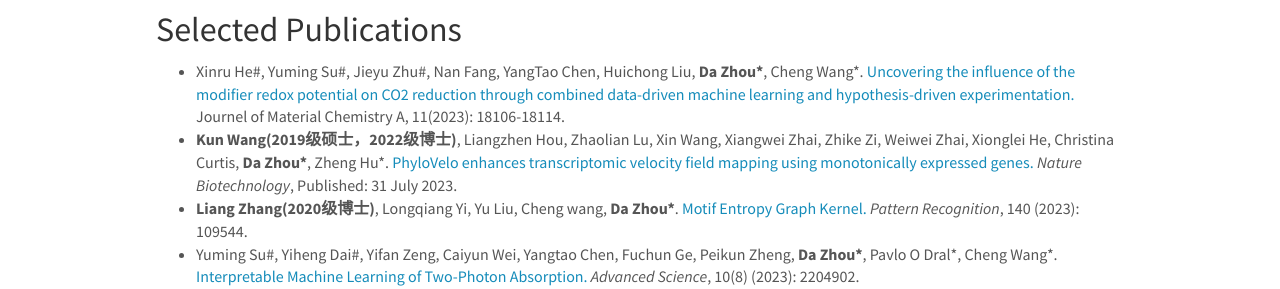
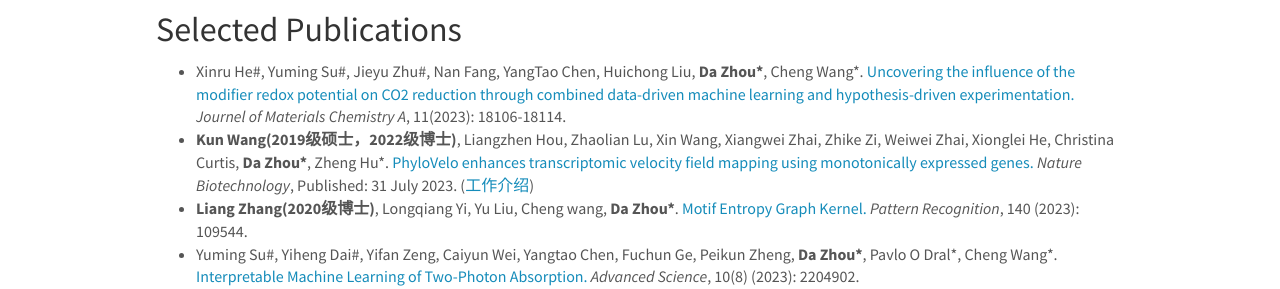
Before and after one commit to ZhouDaLab/zhoudalab.github.io, a Jekyll site: the page built from _pages/publications.md, in a window 1280 px wide and 900 px high. Shown: the part 140-429 px from the top of the window. Built offline with Jekyll 4.4.1, drawn with Linux system fonts in a browser that asks for light colours; nearby versions of some CDN libraries.

Commit message:
Update publications.md

```diff
--- a/_pages/publications.md
+++ b/_pages/publications.md
@@ -11,8 +11,8 @@ permalink: /publications/
 
 ## Selected Publications
 
-- Xinru He\#, Yuming Su\#, Jieyu Zhu\#, Nan Fang, YangTao Chen, Huichong Liu, **Da Zhou\***, Cheng Wang\*. [Uncovering the influence of the modifier redox potential on CO2 reduction through combined data-driven machine learning and hypothesis-driven experimentation.](https://doi.org/10.1039/D3TA03115B) 	Journel of Material Chemistry A, 11(2023): 18106-18114.
-- **Kun Wang(2019级硕士，2022级博士)**, Liangzhen Hou, Zhaolian Lu, Xin Wang, Xiangwei Zhai, Zhike Zi, Weiwei Zhai, Xionglei He, Christina Curtis, **Da Zhou\***, Zheng Hu\*. [PhyloVelo enhances transcriptomic velocity field mapping using monotonically expressed genes.](https://www.nature.com/articles/s41587-023-01887-5) *Nature Biotechnology*, Published: 31 July 2023.
+- Xinru He\#, Yuming Su\#, Jieyu Zhu\#, Nan Fang, YangTao Chen, Huichong Liu, **Da Zhou\***, Cheng Wang\*. [Uncovering the influence of the modifier redox potential on CO2 reduction through combined data-driven machine learning and hypothesis-driven experimentation.](https://doi.org/10.1039/D3TA03115B) 	*Journel of Materials Chemistry A*, 11(2023): 18106-18114.
+- **Kun Wang(2019级硕士，2022级博士)**, Liangzhen Hou, Zhaolian Lu, Xin Wang, Xiangwei Zhai, Zhike Zi, Weiwei Zhai, Xionglei He, Christina Curtis, **Da Zhou\***, Zheng Hu\*. [PhyloVelo enhances transcriptomic velocity field mapping using monotonically expressed genes.](https://www.nature.com/articles/s41587-023-01887-5) *Nature Biotechnology*, Published: 31 July 2023. ([工作介绍](http://isynbio.siat.ac.cn/view.php?id=753))
 - **Liang Zhang(2020级博士)**, Longqiang Yi, Yu Liu, Cheng wang, **Da Zhou\***. [Motif Entropy Graph Kernel.](https://www.sciencedirect.com/science/article/abs/pii/S0031320323002443) *Pattern Recognition*, 140 (2023): 109544.
 - Yuming Su\#, Yiheng Dai\#, Yifan Zeng, Caiyun Wei, Yangtao Chen, Fuchun Ge, Peikun Zheng, **Da Zhou\***, Pavlo O Dral\*, Cheng Wang\*. [Interpretable Machine Learning of Two-Photon Absorption.](https://onlinelibrary.wiley.com/doi/full/10.1002/advs.202204902) *Advanced Science*, 10(8) (2023): 2204902.
 - Lili Jiang\#, **Sirong Chen\#(2023级硕士)**, Yuanhui Wu,  **Da Zhou\***,  Lihua Duan\*.  [Prediction of coronary heart disease in gout patients using machine learning models.](http://www.aimspress.com/article/doi/10.3934/mbe.2023212) *Mathematical Biosciences and Engineering*, 20(3) (2023): 4574-4591.
```
